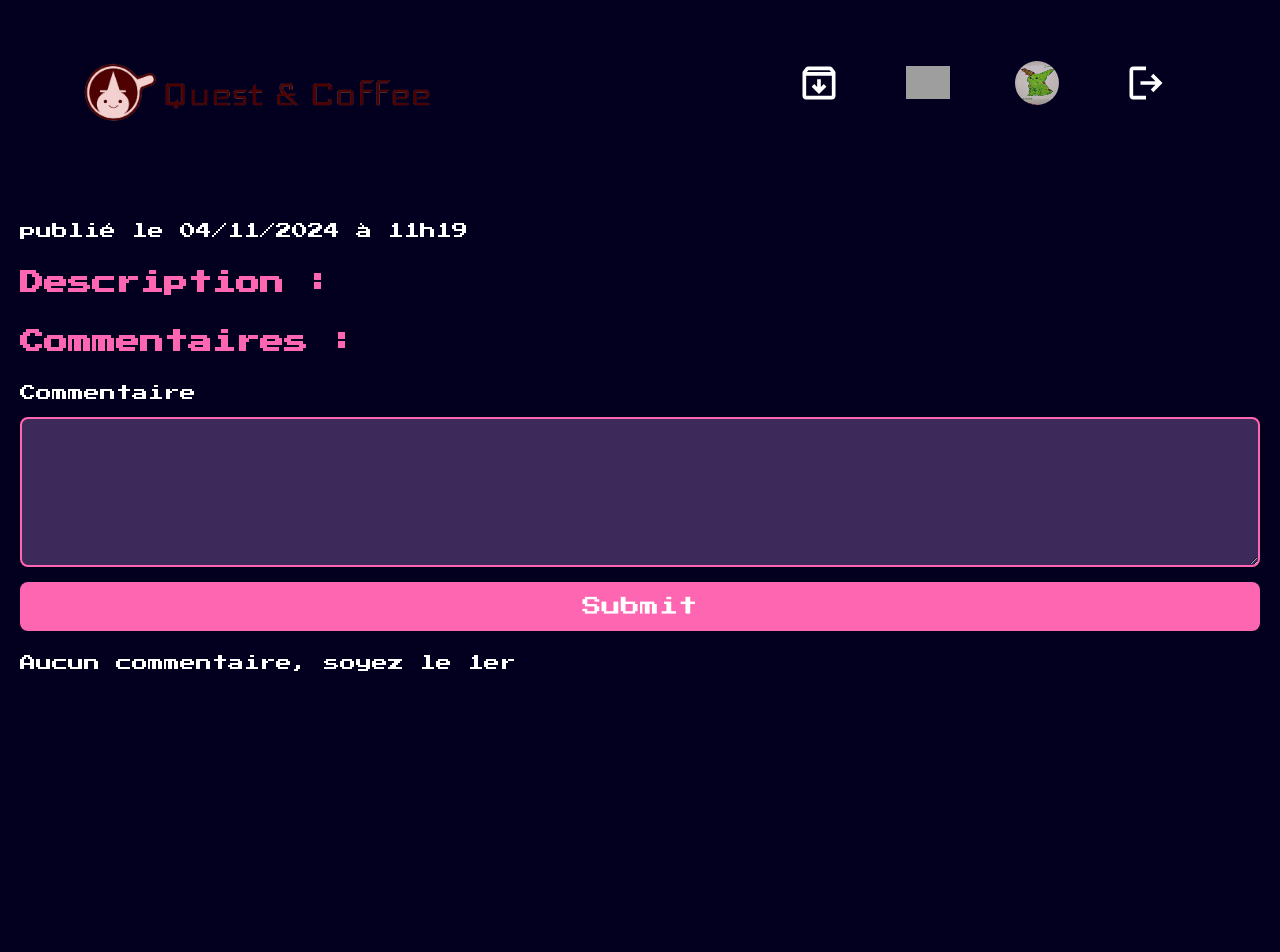
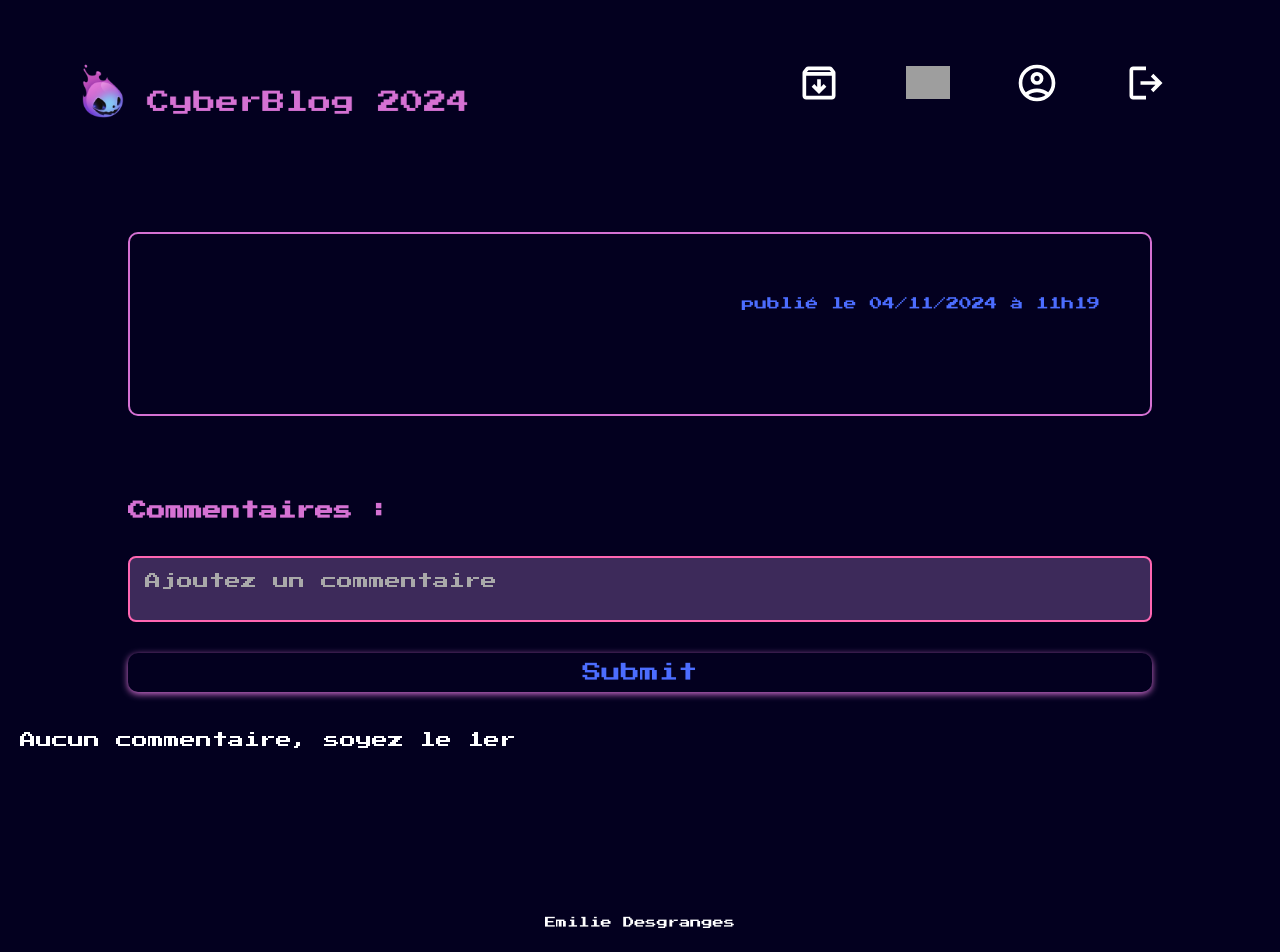
Before and after one commit to dragondoee/blog, a PHP site: page /index.php?action=detail in a window 1280 px wide. Before the commit the page ends 671 px from the top, so only its background shows below. Run offline with PHP 8.4, Linux system fonts and the light colour scheme; the visitor is signed in with stand-in values (Sample User, id 1); data that the repository does not hold is empty; grey boxes are pictures that could not be loaded.

Commit message:
Maj style
Changement du logo et du nom du site
Amélioration du style (CSS)

```diff
--- a/index.php
+++ b/index.php
@@ -11,12 +11,12 @@ require "view/header.php";
     <!-- Style -->
     <link rel="stylesheet" href="style.css">
     <link rel="stylesheet" href="style_test.css">
-    <!--  -->
-    <link rel="shortcut icon" href="img/logo.png" type="image/x-icon">
-    <link href="https://cdnjs.cloudflare.com/ajax/libs/font-awesome/5.15.4/css/all.min.css" rel="stylesheet">
+    <!-- Favicon -->
+     <link rel="shortcut icon" href="img/logo.png" type="image/x-icon">
+    <!-- Typo -->
     <link href="https://fonts.googleapis.com/css2?family=Press+Start+2P&display=swap" rel="stylesheet">
 
-    <title>Blog</title>
+    <title>CyberBlog 2059</title>
 </head>
 
 <body>
@@ -88,7 +88,9 @@ require "view/header.php";
                         $com = NULL;
                     }
                     require "view/detail.php";
-                    require "view/form_com.php";
+                    if (isset($_SESSION["login"])) {
+                        require "view/form_com.php";
+                    }
                     require "view/commentaire.php";
                     break;
                 // Ajouter un Commentaire
@@ -168,6 +170,10 @@ require "view/header.php";
         ?>
     </main>
 
+    <footer>
+        Emilie Desgranges
+    </footer>
+
 </body>
 
 </html>
--- a/style.css
+++ b/style.css
@@ -5,8 +5,9 @@
 }
 
 :root {
-  --pink: #FF66B2;
+  --pink: #D571D3;
   --night: #03001f;
+  --blue:#4C6DFF;
 }
 
 /* ======================================================= FONT ======================================================= */
@@ -56,13 +51,26 @@ hr {
   border-radius: 50px;
 }
 
+footer{
+  margin-top: 20vh;
+  text-align: center;
+  font-size: 0.7rem;
+}
+
+a {
+  color: var(--blue);
+  text-decoration: none;
+}
+
+a:hover {
+  text-decoration: underline;
+}
+
+
 
 /* ======================================================= Header ======================================================= */
 
 .composant-header {
-  font-family: "Iceland", sans-serif, Impact;
-  /* background-color: var(--lightPink); */
-  color: var(--darkRed);
   width: 100%;
   position: relative;
   padding: 0 50px;
@@ -92,7 +100,6 @@ hr {
 .composant-header a {
   text-decoration: none;
   margin-right: auto;
-  color: var(--darkRed);
 }
 
 .composant-header a:hover {
@@ -143,22 +150,50 @@ li .ico-nav{
   display: flex;
   flex-direction: column;
   justify-content: space-between;
-  /* align-items: center; */
 }
 
 .date-publication{
   font-size: 0.8rem;
 }
 
-/* .billet div {
-
-} */
 
 .admin-button-billet{
   margin: 10px;
   display: flex;
   justify-content: center;
   gap: 1vw;
+}
+
+/* ======================================================= Détail ======================================================= */
+
+.contenu{
+  width: 80vw;
+  margin: 10vh auto;
+  border: var(--pink) solid 2px;
+  border-radius: 10px;
+  padding: 50px;
+}
+
+.contenu div{
+  display: flex;
+  justify-content: space-between;
+  align-items: center;
+}
+
+.contenu .date{
+  font-size: 0.8rem;
+  color: var(--blue);
+  margin: 0;
+}
+
+.contenu p{
+  margin-top: 5vh;
+}
+
+.h3-com{
+  width: 80vw;
+  margin-left: auto;
+  margin-right: auto;
 }
 
 
@@ -191,27 +231,90 @@ li .ico-nav{
   margin-bottom: 5px;
 }
 
+/* TODO ------------------------------------------------------------------- USE ---------------------------------------------  */
+.comment-author {
+  font-weight: bold;
+  color: #FF66B2; /* Rose pour l'auteur */
+}
+
 /* ======================================================= Form ======================================================= */
 
 form{
   margin: 20px auto;
 }
 
+.form_com{
+  width: 80vw;
+  margin-left: auto;
+  margin-right: auto;
+}
+
+/* ------------------------------------------- À TESTER ------------------------------ */
+
+
+/* Inputs */
+input[type="text"],
+input[type="password"],
+input[type="email"],
+textarea {
+    width: 100%;
+    padding: 15px;
+    margin: 10px 0;
+    border: 2px solid #FF66B2;
+    background-color: #3D2A5A;
+    color: #FFF;
+    font-size: 1.1rem;
+    font-family: 'Press Start 2P', monospace;
+    border-radius: 8px;
+    transition: border 0.3s ease, background-color 0.3s ease;
+}
+
+/* Focus */
+input[type="text"]:focus,
+input[type="password"]:focus,
+input[type="email"]:focus,
+textarea:focus {
+    border: 2px solid var(--blue);
+    background-color: var(--night);
+    outline: none;
+}
+
+/* Placeholder */
+input::placeholder,
+textarea::placeholder {
+    color: #a9a9a9;
+}
+
+/* Pour les boutons dans les formulaires */
+input[type="submit"]{
+    background-color: var(--night);
+    color: var(--blue);
+    width: 100%;
+    transition: background-color 0.3s ease;
+}
+
+
+textarea {
+  font-size: 1rem;
+  resize: none;
+}
 
 /* ======================================================= Bouton style ======================================================= */
 
 .button-style,
+input[type="submit"],
 button {
+  font-family: 'Press Start 2P', monospace;
   text-decoration: none;
   font-size: 1.2rem;
   border-radius: 10px;
   padding: 10px;
-  width: auto;
+  /* width: auto; */
   min-width: 44px;
   text-align: center;
   border: none;
   cursor: pointer;
-  box-shadow: 0 2px 5px var(--pink);
+  box-shadow: 0 2px 7px var(--pink);
   transition: ease 0.5s;
   z-index: 2;
   margin: 2vh 0;
--- a/style_test.css
+++ b/style_test.css
@@ -1,15 +1,5 @@
 
 
-
-
-a {
-    color: #4C6DFF; /* Bleu vif pour les liens */
-    text-decoration: none;
-}
-
-a:hover {
-    text-decoration: underline;
-}
 
 /* Container général */
 .container {
@@ -63,156 +53,9 @@ a:hover {
     background-color: #FF66B2; /* Rose fluo au survol */
 }
 
-.comment-section {
-    background-color: #3D2A5A;
-    padding: 20px;
-    margin-top: 30px;
-    border: 3px solid #FF66B2;
-}
-
-.comment {
-    background-color: #2E003E; /* Fond plus sombre */
-    border-left: 5px solid #4C6DFF; /* Bleu pour la bordure */
-    margin: 10px 0;
-    padding: 10px;
-    display: flex;
-    align-items: center;
-}
-
 .comment-avatar {
     border-radius: 50%;
     width: 50px;
     height: 50px;
     margin-right: 20px;
 }
-
-.comment-author {
-    font-weight: bold;
-    color: #FF66B2; /* Rose pour l'auteur */
-}
-
-.comment-text {
-    color: #D0D0D0; /* Gris pour le texte */
-}
-
-.comment-date {
-    font-size: 0.9rem;
-    color: #8A8A8A;
-    margin-top: 5px;
-}
-
-.comment-form, .post-form {
-    background-color: #3D2A5A;
-    padding: 20px;
-    border: 3px solid #FF66B2;
-    box-shadow: 0 0 10px #4C6DFF;
-    width: 70%;
-    margin: 20px auto;
-}
-
-.comment-form input[type="text"], .comment-form textarea,
-.post-form input[type="text"], .post-form textarea {
-    width: 100%;
-    padding: 10px;
-    margin: 10px 0;
-    border: 2px solid #4C6DFF;
-    background-color: #2E003E;
-    color: #FFF;
-    font-size: 1rem;
-}
-
-.comment-form input[type="submit"], .post-form input[type="submit"] {
-    background-color: #FF66B2; /* Rose pour le bouton */
-    color: #FFF;
-    padding: 15px;
-    border: none;
-    font-size: 1.2rem;
-    cursor: pointer;
-}
-
-.comment-form input[type="submit"]:hover, .post-form input[type="submit"]:hover {
-    background-color: #4C6DFF; /* Bleu pour le bouton au survol */
-}
-
-/* Navigation */
-.navbar {
-    background-color: #2E003E;
-    display: flex;
-    justify-content: space-around;
-    padding: 15px;
-    box-shadow: 0 0 10px #4C6DFF;
-}
-
-.navbar a {
-    color: #000000; /* Icônes noires */
-    font-size: 1.5rem;
-    text-decoration: none;
-    transition: color 0.3s ease;
-}
-
-.navbar a:hover {
-    color: #FF66B2; /* Rose au survol */
-}
-
-/* Exemple d'icône avec Font Awesome */
-.navbar i {
-    font-size: 2rem;
-}
-
-/* Inputs */
-input[type="text"],
-input[type="password"],
-input[type="email"],
-textarea {
-    width: 100%;
-    padding: 15px;
-    margin: 10px 0;
-    border: 2px solid #FF66B2; /* Bordure rose */
-    background-color: #3D2A5A; /* Fond violet foncé */
-    color: #FFF; /* Texte en blanc */
-    font-size: 1.1rem;
-    font-family: 'Press Start 2P', monospace; /* Police rétro */
-    border-radius: 8px; /* Coins arrondis */
-    transition: border 0.3s ease, background-color 0.3s ease;
-}
-
-/* Focus (quand l'utilisateur clique sur l'input) */
-input[type="text"]:focus,
-input[type="password"]:focus,
-input[type="email"]:focus,
-textarea:focus {
-    border: 2px solid #4C6DFF; /* Bordure bleue au focus */
-    background-color: #2E003E; /* Fond plus sombre au focus */
-    outline: none; /* Enlève le contour par défaut */
-}
-
-/* Placeholder (texte d'exemple) */
-input::placeholder,
-textarea::placeholder {
-    color: #8A8A8A; /* Gris clair pour le placeholder */
-}
-
-/* Pour les boutons dans les formulaires */
-input[type="submit"],
-button {
-    background-color: #FF66B2; /* Rose vif */
-    color: #FFF;
-    padding: 15px;
-    font-size: 1.2rem;
-    font-family: 'Press Start 2P', monospace;
-    border: none;
-    border-radius: 8px;
-    cursor: pointer;
-    width: 100%;
-    transition: background-color 0.3s ease;
-}
-
-input[type="submit"]:hover,
-button:hover {
-    background-color: #4C6DFF; /* Bleu vif au survol */
-}
-
-textarea {
-    height: 150px; /* Hauteur d'un champ texte multiligne */
-    resize: vertical; /* Permet de redimensionner seulement verticalement */
-}
--- a/view/commentaire.php
+++ b/view/commentaire.php
@@ -10,7 +10,6 @@ if (empty($com)) {
         $userCom = getUserId($commentaire["auteur"])["login"];
         ?>
 
-        <span>
             <div class="liste-com">
 
                 <img class="pp" src="<?php
@@ -22,7 +21,7 @@ if (empty($com)) {
                 <span class="content-com">
                     <span class="top-part-com">
                         <p><strong><?= $userCom ?></strong></p>
-                        <p class="date">Publié le <?= (new DateTime($commentaire["date"]))->format('d/m/Y \à H\hi'); ?></p>
+                        <p class="date ">Publié le <?= (new DateTime($commentaire["date"]))->format('d/m/Y \à H\hi'); ?></p>
                     </span>
                     <p><?= $commentaire["com"]; ?></p>
                 </span>
@@ -47,7 +46,6 @@ if (empty($com)) {
                 ?>
 
             </div>
-        </span>
 
         <?php
     }
--- a/view/default.php
+++ b/view/default.php
@@ -1,5 +1,5 @@
 <!-- Vu par défault / Page accueil -->
-<h1 id="content">Cyber Blog 2059</h1>
+<h1 id="content">CyberBlog 2059</h1>
 <?php
 if (isset($_SESSION["login"])) {
     echo "<div class='bjr'> <p>Bonjour {$_SESSION["login"]}, <br> voici les 3 posts les plus récents </p>";
--- a/view/detail.php
+++ b/view/detail.php
@@ -1,13 +1,10 @@
 <div class="contenu">
-    <h1 id="content"><?= $billet["titre"]; ?></h1>
-    <p>publié le <?= (new DateTime($billet["date"]))->format('d/m/Y \à H\hi'); ?></p>
 
-    <!-- Description -->
-    <span class="description">
-        <h2>Description : </h2>
-        <p><?= $billet["text"]; ?></p>
-
-    </span>
-    <h2>Commentaires : </h2>
+    <div>
+        <h2 id="content"><?= $billet["titre"]; ?></h2>
+        <p class="date">publié le <?= (new DateTime($billet["date"]))->format('d/m/Y \à H\hi'); ?></p>
+    </div>
+    <p class="description"><?= $billet["text"]; ?></p>
 
 </div>
+<h3 class="h3-com">Commentaires : </h3>
--- a/view/form_com.php
+++ b/view/form_com.php
@@ -14,9 +14,9 @@ if (isset($commentaire)) {
     <?php
 } else {
     ?>
-    <form method="POST" action="index.php?action=addCom&id_billet=<?= $billet["id_billet"]; ?>">
-        <label for="addCom">Commentaire</label>
-        <textarea name="addCom" id="addCom" cols="100" rows="2"></textarea>
+    <form class="form_com" method="POST" action="index.php?action=addCom&id_billet=<?= $billet["id_billet"]; ?>">
+        <!-- <label for="addCom">Commentaire</label> -->
+        <textarea name="addCom" id="addCom" placeholder="Ajoutez un commentaire"></textarea>
         <input type="submit">
     </form>
     <?php
--- a/view/header.php
+++ b/view/header.php
@@ -1,25 +1,20 @@
 <header class="composant-header">
     <a href="#content" class="skip-link">Aller au contenu</a>
     <nav>
+        <div></div>
         <a class="retourAccueil" href="index.php"><img src="img/logo-full.png" alt="retour à l'accueil"></a>
         <ul>
             <li><a href="index.php?action=archives"><img class="ico-nav" src="img/archive.svg" alt="image cliquable vers archives"
                         title="Archives"></a></li>
             <?php
             if (isset($_SESSION["login"])) {
-                $photo = file_exists("img/profil/{$_SESSION["login"]}.jpg")
-                    ? "img/profil/{$_SESSION["login"]}.jpg"
-                    : (file_exists("img/profil/{$_SESSION["login"]}.png")
-                        ? "img/profil/{$_SESSION["login"]}.png"
-                        : "img/profil/default.jpg");
-
                 if (isset($_SESSION["role"]) && $_SESSION["role"] == "admin") {
                     ?>
                     <li><a href="index.php?action=gestionUser"><img class="ico-nav" src="img/manage_accounts.svg" alt="image cliquable vers liste utilisateurs"
                                 title="Liste Utilisateurs"></a></li>
                     <?php
                 } ?>
-                <li><a href="index.php?action=profil"><img class="ico-nav pp" src="<?= $photo ?>" alt="image cliquable vers profil" title="Profil"></a></li>
+                <li><a href="index.php?action=profil"><img class="ico-nav pp" src="img/account_circle.svg" alt="image cliquable vers profil" title="Profil"></a></li>
                 <li><a href="index.php?action=deconnexion"><img class="ico-nav" src="img/logout.svg" alt="image cliquable pour se déconnecter" title="Se déconnecter"></a>
                 </li>
                 <?php
```
Also changed, not shown: other parts of style.css (+14 -14 lines), img/logo-full.png, img/logo.png.
